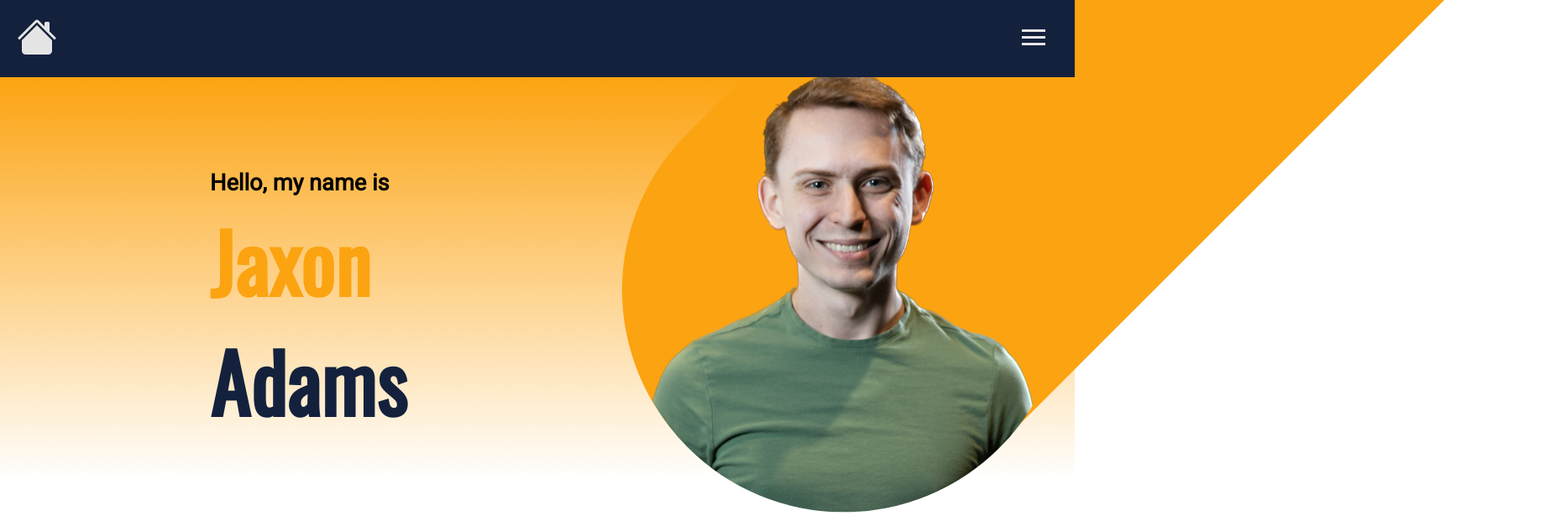
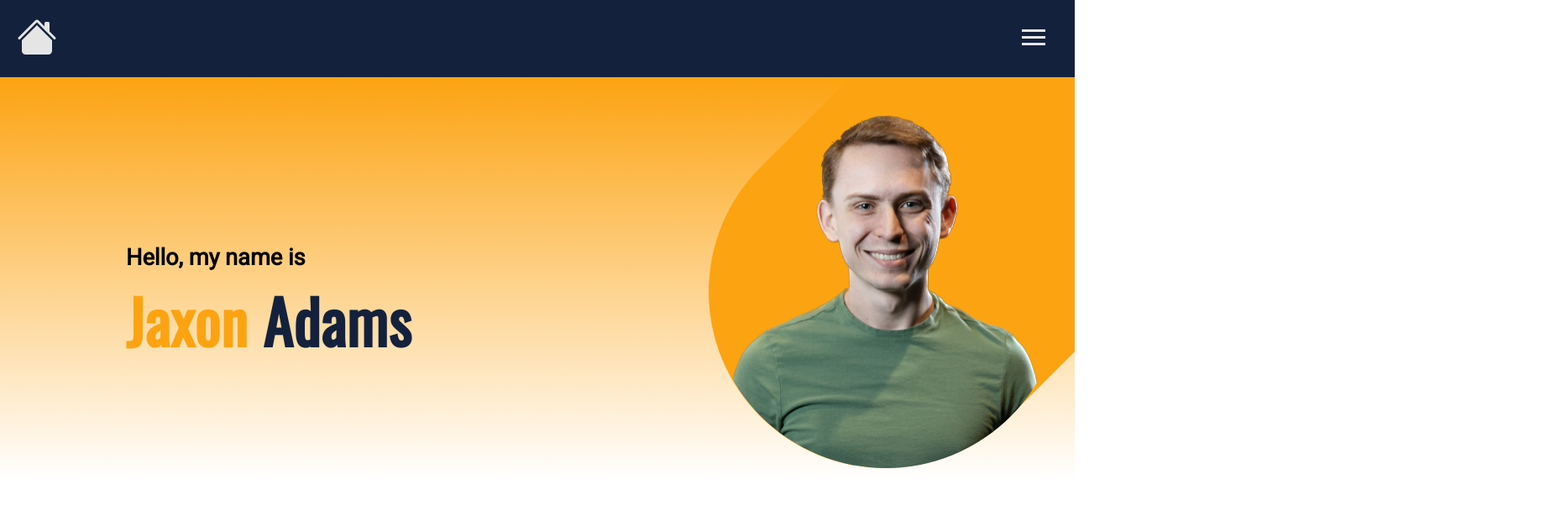
Before and after one commit to JaxonAdams/fluffy-octo-fishstick, a React (Create React App) app in the folder client/: page / in a window 1280 px wide. Shown: the top 621 px of the page at 84% size, 1852 px wide, since content can reach past the window. Built offline with nearby package versions, Linux system fonts and the light colour scheme; the HTML template or start-up script is replaced by a standard one.

Commit message:
began work on media queries

```diff
--- a/client/src/components/card-container/CardContainer.js
+++ b/client/src/components/card-container/CardContainer.js
@@ -11,7 +11,7 @@ const CardContainer = ({ contents }) => {
             <div className='card-container-flex'>
                 {contents.cards.map(element => {
                     return (
-                        <a className='a-nostyle' href={element.link} target='_Blank' rel='noreferrer'>
+                        <a className='a-nostyle' href={element.link} target='_Blank' rel='noreferrer' key={element.title}>
                             <Card content={element} />
                         </a>
                     );
--- a/client/src/components/card/Card.css
+++ b/client/src/components/card/Card.css
@@ -1,7 +1,7 @@
 .card {
     padding: 0.5rem;
     border-radius: 20px;
-    background-color: whitesmoke;
+    background-color: rgb(255, 255, 255);
     box-shadow: 0 0 10px rgba(0,0,0,0.5);
     cursor: pointer;
     width: 100%;
--- a/client/src/components/hero/Hero.css
+++ b/client/src/components/hero/Hero.css
@@ -2,6 +2,7 @@
 
 .hero {
   height: 60vh;
+  width: 100vw;
   display: flex;
   flex-flow: row nowrap;
   justify-content: space-between;
@@ -97,3 +98,28 @@
     opacity: 0;
   }
 }
+
+@media screen and (max-width: 1450px) {
+  .profile-img {
+    transform: scale(1.2);
+  }
+
+  .profile-bg {
+    transform: rotate(45deg) scale(1.2);
+    bottom: -30px;
+    left: 190px;
+  }
+
+  .hero-title {
+    font-size: 4.5rem;
+  }
+
+  .hero-container {
+    margin: 50px;
+    padding-top: 35px;
+  }
+
+  .container-left {
+    margin-left: 100px;
+  }
+}
--- a/client/src/components/hero/Hero.js
+++ b/client/src/components/hero/Hero.js
@@ -16,7 +16,6 @@ const Hero = () => {
     const observerCallback = (entries) => {
       entries.forEach(entry => {
         setSlideIn(true ? entry.isIntersecting : false);
-        console.log(slideIn);
       });
     };
 
--- /dev/null
+++ b/client/src/pages/Home/Home.css
@@ -0,0 +1,3 @@
+.home {
+    overflow: hidden;
+}
--- a/client/src/pages/Home/Home.js
+++ b/client/src/pages/Home/Home.js
@@ -1,5 +1,7 @@
 import React, { useEffect } from 'react';
 import { Github, Linkedin, Instagram } from 'react-bootstrap-icons';
+
+import './Home.css';
 
 import Header from '../../components/header/Header';
 import Hero from '../../components/hero/Hero';
```
